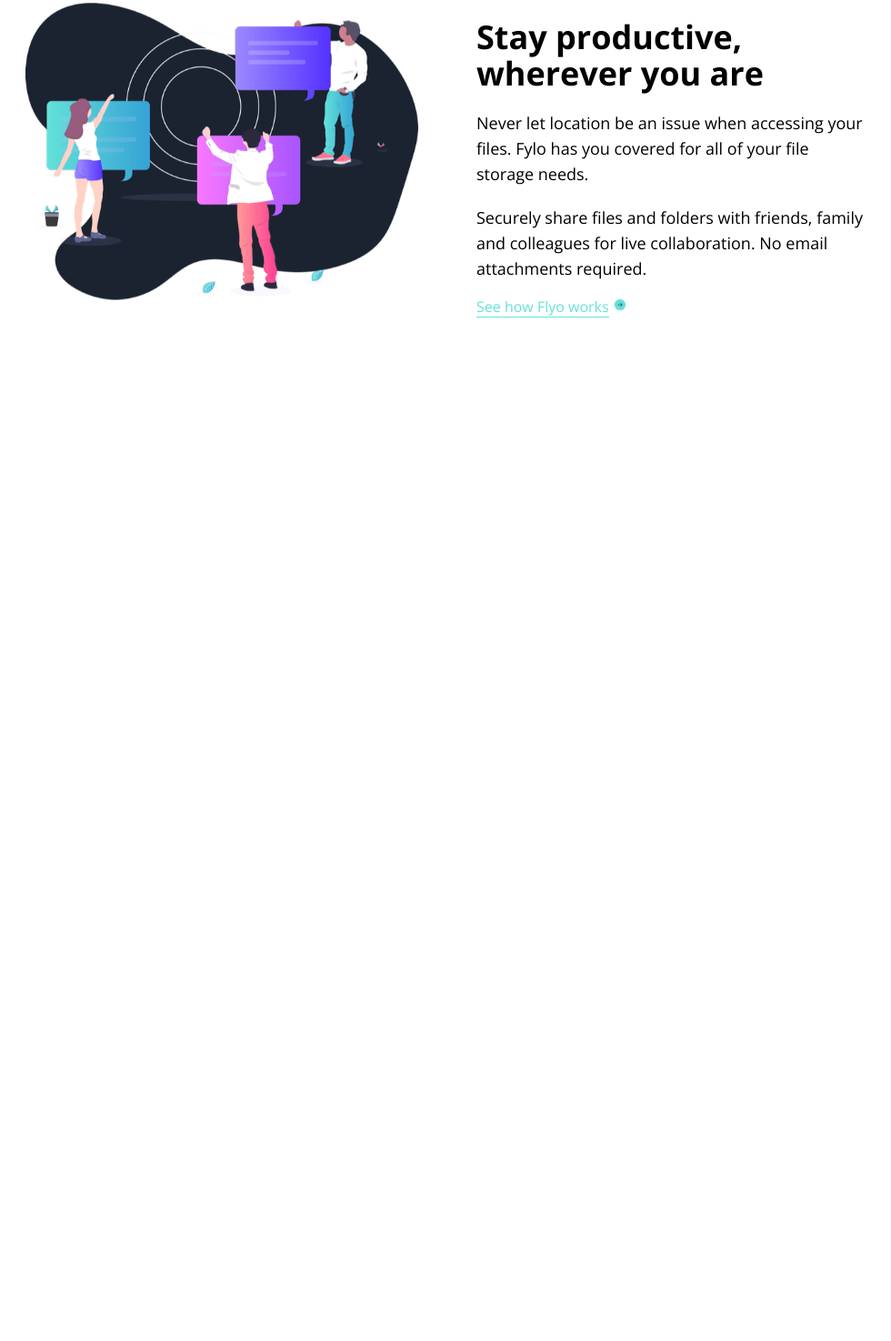
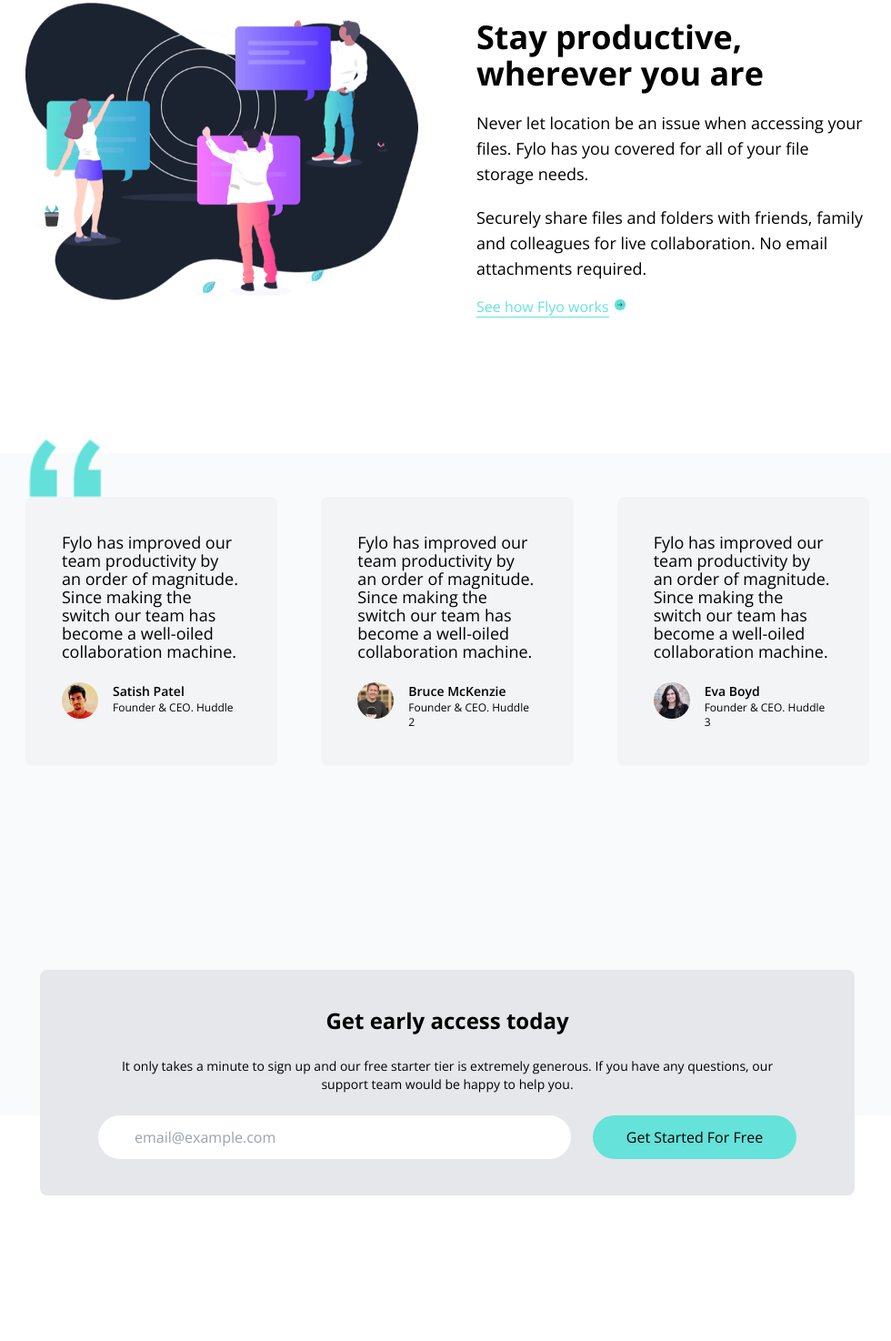
Before and after one commit to Okyanusaydgn/Tailwind_Course_Project, a website: page website-projects/fylo/index.html in a window 1280 px wide. Shown: the part 2155-3629 px from the top of the page at 91% size, without its empty margins (148-1128 px from the left). Before the commit the page ends 2653 px from the top, so only its background shows below. Drawn offline with nearby package versions, Linux system fonts and the light colour scheme; files that its build step writes are made by us from their sources.

Commit message:
add Testimonials and Early Access sections.

```diff
--- a/website-projects/fylo/index.html
+++ b/website-projects/fylo/index.html
@@ -202,5 +202,123 @@
         </div>
       </div>
     </section>
+
+    <!-- Testimonials Sections -->
+    <section id="testimonials" class="bg-gray-50 dark:bg-dark-blue">
+      <!-- Testimonials Contaniner -->
+      <div class="container mx-auto px-6 pt-12 pb-80 md:pb-96">
+        <!-- Boxes Container -->
+        <div
+          class="relative flex flex-col w-full space-y-6 md:flex-row md:space-y-0 md:space-x-12"
+        >
+          <!-- Quotes Image -->
+          <img
+            src="images/bg-quotes.png"
+            alt=""
+            class="absolute left-1 -top-2 w-10 md:-top-16 md:w-20"
+          />
+
+          <!-- Box 1 -->
+          <div
+            class="flex flex-col p-10 space-y-6 rounded-lg bg-gray-100 dark:bg-dark-blue3 md:w-1/3"
+          >
+            <p class="text-sm leading-5 md:text-lg">
+              Fylo has improved our team productivity by an order of magnitude.
+              Since making the switch our team has become a well-oiled
+              collaboration machine.
+            </p>
+            <!-- Customer Info -->
+            <div class="flex space-x-4">
+              <img
+                src="images/profile-1.jpg"
+                alt=""
+                class="w-10 h-10 rounded-full"
+              />
+              <div>
+                <h5 class="text-sm font-semibold">Satish Patel</h5>
+                <p class="text-xs font-extralight">Founder & CEO. Huddle</p>
+              </div>
+            </div>
+          </div>
+
+          <!-- Box 2 -->
+          <div
+            class="flex flex-col p-10 space-y-6 rounded-lg bg-gray-100 dark:bg-dark-blue3 md:w-1/3"
+          >
+            <p class="text-sm leading-5 md:text-lg">
+              Fylo has improved our team productivity by an order of magnitude.
+              Since making the switch our team has become a well-oiled
+              collaboration machine.
+            </p>
+            <!-- Customer Info -->
+            <div class="flex space-x-4">
+              <img
+                src="images/profile-2.jpg"
+                alt=""
+                class="w-10 h-10 rounded-full"
+              />
+              <div>
+                <h5 class="text-sm font-semibold">Bruce McKenzie</h5>
+                <p class="text-xs font-extralight">Founder & CEO. Huddle 2</p>
+              </div>
+            </div>
+          </div>
+
+          <!-- Box 3 -->
+          <div
+            class="flex flex-col p-10 space-y-6 rounded-lg bg-gray-100 dark:bg-dark-blue3 md:w-1/3"
+          >
+            <p class="text-sm leading-5 md:text-lg">
+              Fylo has improved our team productivity by an order of magnitude.
+              Since making the switch our team has become a well-oiled
+              collaboration machine.
+            </p>
+            <!-- Customer Info -->
+            <div class="flex space-x-4">
+              <img
+                src="images/profile-3.jpg"
+                alt=""
+                class="w-10 h-10 rounded-full"
+              />
+              <div>
+                <h5 class="text-sm font-semibold">Eva Boyd</h5>
+                <p class="text-xs font-extralight">Founder & CEO. Huddle 3</p>
+              </div>
+            </div>
+          </div>
+        </div>
+      </div>
+    </section>
+
+    <!-- Early Access Section -->
+    <section id="early-access" class="relative px-6 dark:bg-dark-blue2 md:px-0">
+      <div
+        class="relative -top-40 max-w-4xl mx-auto p-10 px-6 space-y-6 text-center rounded-lg bg-gray-200 dark:bg-dark-blue1 md:px-16"
+      >
+        <h5 class="text-2xl font-bold">Get early access today</h5>
+        <p class="text-sm">
+          It only takes a minute to sign up and our free starter tier is
+          extremely generous. If you have any questions, our support team would
+          be happy to help you.
+        </p>
+        <!-- Input & Button Container -->
+        <div
+          class="flex flex-col items-start space-y-6 md:flex-row md:space-y-0 md:space-x-6"
+        >
+          <div class="w-full md:flex-1">
+            <input
+              type="text"
+              class="w-full bg-white px-10 py-3 rounded-full focus:outline-none placeholder-gray-400"
+              placeholder="email@example.com"
+            />
+          </div>
+          <button
+            class="w-full p-3 px-6 rounded-full bg-accent-cyan md:w-56 hover:scale-95"
+          >
+            Get Started For Free
+          </button>
+        </div>
+      </div>
+    </section>
   </body>
 </html>
```
